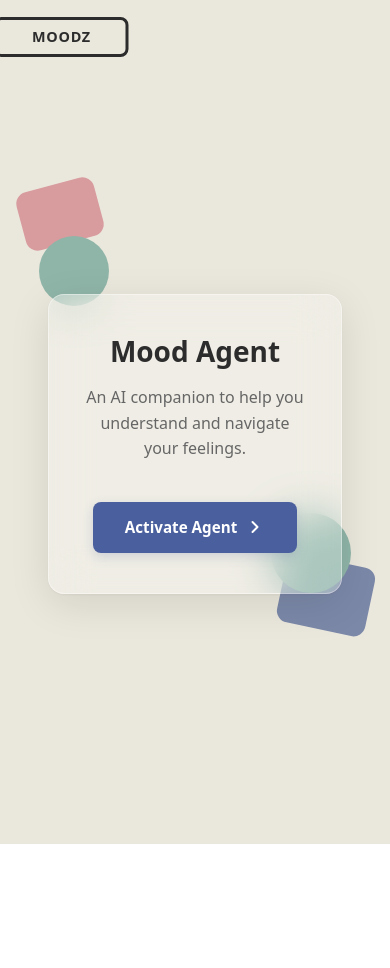
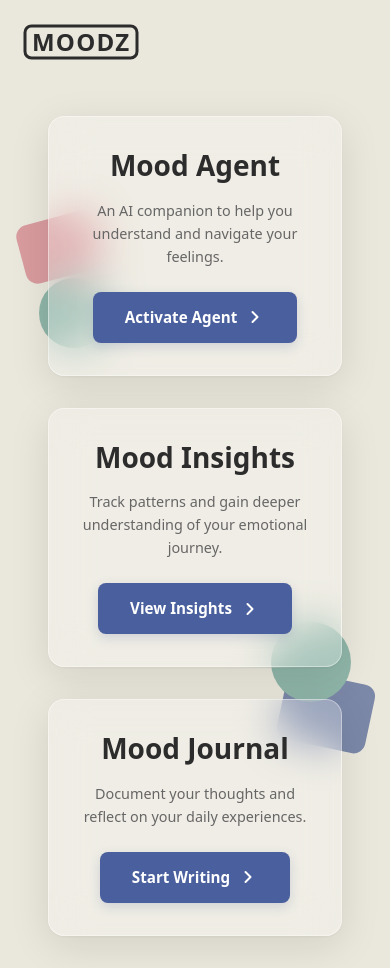
Before and after one commit to sandil2003/MOODZ, an Angular app in the folder moodz-frontend/: page / in a window 390 px wide. Before the commit the page ends 844 px from the top, so only its background shows below. Built offline with nearby package versions, Linux system fonts and the light colour scheme.

Commit message:
create cards in the home page

```diff
--- a/moodz-frontend/src/app/pages/home/home.css
+++ b/moodz-frontend/src/app/pages/home/home.css
@@ -97,7 +97,7 @@
   transform: rotate(12deg);
 }
 
-.shape-6 {
+.rectangle {
   width: 135px;
   height: 40px;
   border: 3px solid #2C2C2C;
@@ -111,22 +111,41 @@
   pointer-events: none;
 }
 
-/* Main card */
+/* Cards Container */
+.cards-container {
+  display: flex;
+  gap: 2rem;
+  justify-content: center;
+  align-items: stretch;
+  width: 100%;
+  max-width: 1400px;
+  z-index: 10;
+  position: relative;
+}
+
+/* Card Styles */
 .card {
   background: rgba(255, 255, 255, 0.25);
   backdrop-filter: blur(20px);
   -webkit-backdrop-filter: blur(20px);
   border: 1px solid rgba(255, 255, 255, 0.4);
   border-radius: 16px;
-  padding: 3.5rem 4rem;
-  max-width: 520px;
-  width: 100%;
+  padding: 2.5rem 2rem;
+  flex: 1;
+  min-width: 280px;
+  max-width: 400px;
   box-shadow: 0 10px 40px rgba(0, 0, 0, 0.1),
     0 1px 3px rgba(0, 0, 0, 0.05);
   text-align: center;
   position: relative;
-  z-index: 10;
   animation: fadeInUp 0.8s ease-out;
+  transition: transform 0.3s ease, box-shadow 0.3s ease;
+}
+
+.card:hover {
+  transform: translateY(-5px);
+  box-shadow: 0 15px 50px rgba(0, 0, 0, 0.15),
+    0 2px 5px rgba(0, 0, 0, 0.08);
 }
 
 @keyframes fadeInUp {
@@ -142,7 +161,7 @@
 }
 
 .title {
-  font-size: 2.5rem;
+  font-size: 1.75rem;
   font-weight: 700;
   color: #2C2C2C;
   margin: 0 0 1rem 0;
@@ -150,10 +169,10 @@
 }
 
 .description {
-  font-size: 1.05rem;
+  font-size: 0.95rem;
   color: #666666;
   line-height: 1.6;
-  margin: 0 0 2.5rem 0;
+  margin: 0 0 1.5rem 0;
 }
 
 .activate-btn {
@@ -191,26 +210,54 @@
 }
 
 /* Responsive design */
+@media (max-width: 1200px) {
+  .cards-container {
+    gap: 1.5rem;
+  }
+
+  .card {
+    padding: 2rem 1.5rem;
+  }
+}
+
+@media (max-width: 968px) {
+  .cards-container {
+    flex-direction: column;
+    align-items: center;
+    gap: 2rem;
+  }
+
+  .card {
+    max-width: 500px;
+    width: 100%;
+  }
+}
+
 @media (max-width: 768px) {
   .header {
     padding: 1.5rem 2rem;
   }
 
   .logo {
-    font-size: 0.9rem;
+    font-size: 1.5rem;
+  }
+
+  .rectangle {
+    width: 115px;
+    height: 35px;
   }
 
   .card {
-    padding: 2.5rem 2rem;
+    padding: 2rem 1.5rem;
     max-width: 90%;
   }
 
   .title {
-    font-size: 2rem;
+    font-size: 1.5rem;
   }
 
   .description {
-    font-size: 1rem;
+    font-size: 0.9rem;
   }
 
   .shape-1 {
--- a/moodz-frontend/src/app/pages/home/home.html
+++ b/moodz-frontend/src/app/pages/home/home.html
@@ -2,7 +2,7 @@
     <header class="header">
         <div class="logo-container">
             <h1 class="logo">MOODZ</h1>
-            <div class="shape shape-6"></div>
+            <div class="rectangle"></div>
         </div>
     </header>
 
@@ -13,7 +13,9 @@
         <div class="shape shape-3" (mousedown)="onMouseDown($event, 2)"></div>
         <div class="shape shape-4" (mousedown)="onMouseDown($event, 3)"></div>
 
-        <!-- Main card -->
+        <!-- Cards Container -->
+        <div class="cards-container">
+            <!-- Card 1 -->
             <div class="card">
                 <h2 class="title">Mood Agent</h2>
                 <p class="description">
@@ -27,5 +29,36 @@
                     </svg>
                 </button>
             </div>
+
+            <!-- Card 2 -->
+            <div class="card">
+                <h2 class="title">Mood Insights</h2>
+                <p class="description">
+                    Track patterns and gain deeper understanding of your emotional journey.
+                </p>
+                <button class="activate-btn" (click)="activateAgent()">
+                    View Insights
+                    <svg width="20" height="20" viewBox="0 0 20 20" fill="none" xmlns="http://www.w3.org/2000/svg">
+                        <path d="M7.5 15L12.5 10L7.5 5" stroke="currentColor" stroke-width="2" stroke-linecap="round"
+                            stroke-linejoin="round" />
+                    </svg>
+                </button>
+            </div>
+
+            <!-- Card 3 -->
+            <div class="card">
+                <h2 class="title">Mood Journal</h2>
+                <p class="description">
+                    Document your thoughts and reflect on your daily experiences.
+                </p>
+                <button class="activate-btn" (click)="activateAgent()">
+                    Start Writing
+                    <svg width="20" height="20" viewBox="0 0 20 20" fill="none" xmlns="http://www.w3.org/2000/svg">
+                        <path d="M7.5 15L12.5 10L7.5 5" stroke="currentColor" stroke-width="2" stroke-linecap="round"
+                            stroke-linejoin="round" />
+                    </svg>
+                </button>
+            </div>
+        </div>
     </main>
 </div>
```
Lines whose indentation alone changed are shown as unchanged.
